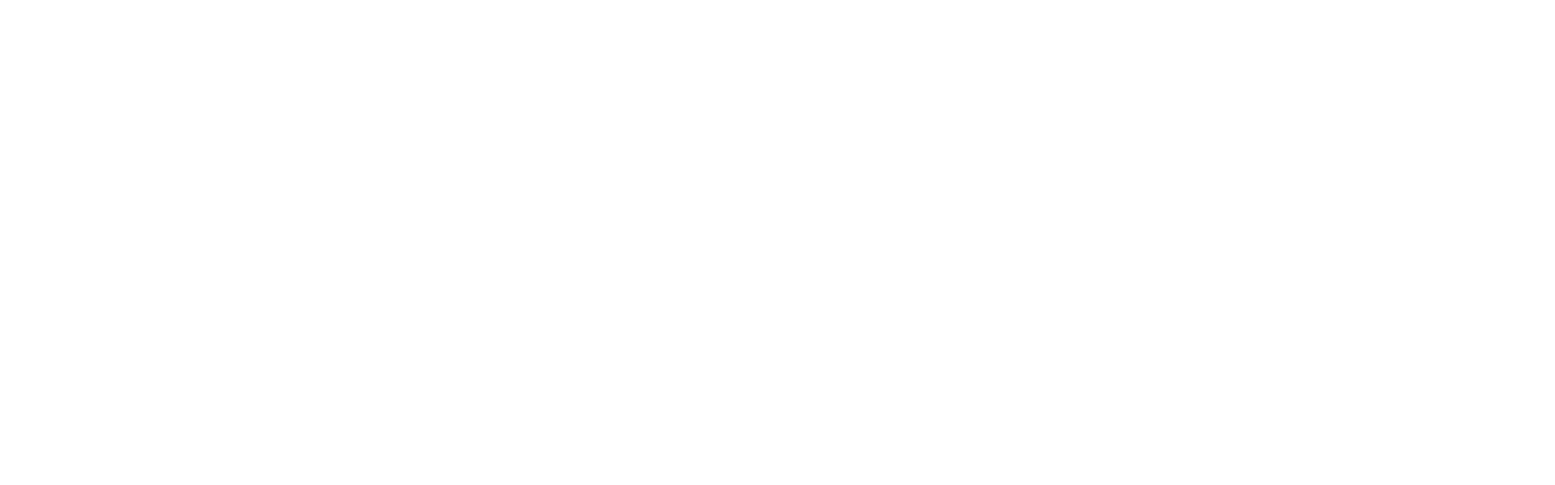
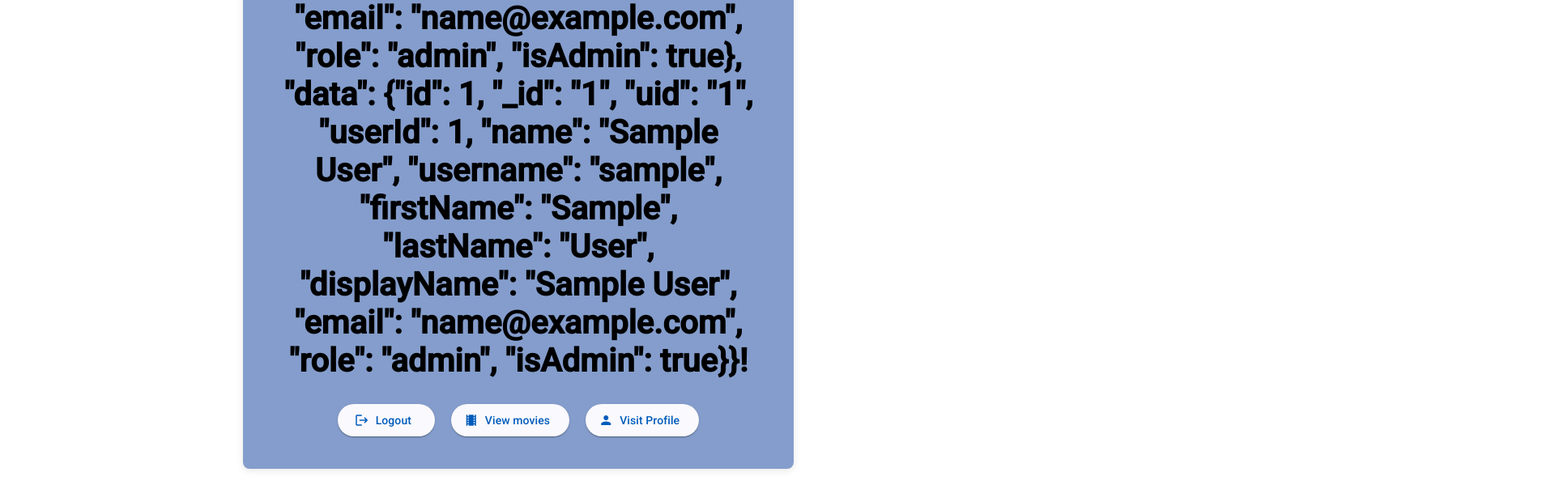
Before and after one commit to eahowell/myFlix-Angular-client, an Angular app: page /welcome in a window 1280 px wide. Shown: the part 1421-2020 px from the top of the page at 81% size, 1920 px wide, since content can reach past the window. Before the commit the page ends 864 px from the top, so only its background shows below. Built offline with nearby package versions, Linux system fonts and the light colour scheme; no server answers; sample sign-in values are in the browser's storage.

Commit message:
Update Welcome Page Display
Updated the welcome page to display different content based on if user is logged in or not

```diff
--- a/src/app/welcome-page/welcome-page.component.html
+++ b/src/app/welcome-page/welcome-page.component.html
@@ -1,8 +1,14 @@
 <main class="main">
   <div class="app-container">
     <div class="content-wrapper">
-      <h1>Welcome to myFlix!</h1>
-      <div class="button-group">
+      <h1>
+        {{
+          username
+            ? "Welcome back to myFlix, " + username + "!"
+            : "Welcome to myFlix!"
+        }}
+      </h1>
+      <div class="button-group" *ngIf="!username">
         <button
           mat-raised-button
           matTooltip="Sign up for a new account"
@@ -11,8 +17,40 @@
         >
           Sign Up
         </button>
-        <button mat-raised-button matTooltip="Login" (click)="openLoginDialog()" color="primary">
+        <button
+          mat-raised-button
+          matTooltip="Login"
+          (click)="openLoginDialog()"
+          color="primary"
+        >
           Login
+        </button>
+      </div>
+      <div class="button-group" *ngIf="username">
+        <button
+          mat-raised-button
+          aria-label="Logout button that logs the user out"
+          matTooltip="Logout"
+          (click)="onLogout()"
+          color="primary"
+        >
+          Logout <mat-icon>logout</mat-icon>
+        </button>
+        <button
+          mat-raised-button
+          matTooltip="Login"
+          (click)="router.navigate(['movies'])"
+          color="primary"
+        >
+          View movies <mat-icon>local_movies</mat-icon>
+        </button>
+        <button
+          mat-raised-button
+          matTooltip="Login"
+          (click)="router.navigate(['profile'])"
+          color="primary"
+        >
+          Visit Profile <mat-icon>person</mat-icon>
         </button>
       </div>
     </div>
--- a/src/app/welcome-page/welcome-page.component.ts
+++ b/src/app/welcome-page/welcome-page.component.ts
@@ -1,25 +1,48 @@
-import { Component, OnInit } from '@angular/core';
+import { Component, OnInit, OnDestroy } from '@angular/core';
 import { MatDialog, MatDialogRef } from '@angular/material/dialog';
 import { CommonModule } from '@angular/common';
 import { MatIconModule } from '@angular/material/icon';
 import { MatButtonModule } from '@angular/material/button';
 import { MatToolbarModule } from '@angular/material/toolbar';
-import {MatTooltipModule} from '@angular/material/tooltip';
+import { MatTooltipModule } from '@angular/material/tooltip';
 import { UserRegistrationFormComponent } from '../user-registration-form/user-registration-form.component';
 import { LoginFormComponent } from '../login-form/login-form.component';
+import { StorageService } from '../local-storage.service';
+import { Subscription } from 'rxjs';
+import { Router } from '@angular/router';
 
 @Component({
   selector: 'app-welcome-page',
   templateUrl: './welcome-page.component.html',
   styleUrl: './welcome-page.component.scss',
   standalone: true,
-  imports: [MatToolbarModule, MatButtonModule, MatIconModule, CommonModule, MatTooltipModule],
+  imports: [
+    MatToolbarModule,
+    MatButtonModule,
+    MatIconModule,
+    CommonModule,
+    MatTooltipModule,
+  ],
 })
-export class WelcomePageComponent implements OnInit {
+export class WelcomePageComponent implements OnInit, OnDestroy {
+  username: string | null = null;
   dialogRef: MatDialogRef<any> | null = null;
-  constructor(public dialog: MatDialog) {}
+  private subscriptions: Subscription[] = [];
 
-  ngOnInit(): void {}
+  constructor(
+    private storageService: StorageService,
+    public dialog: MatDialog,
+    public router: Router
+  ) {}
+
+  ngOnInit(): void {
+    // Subscribe to username changes
+    this.subscriptions.push(
+      this.storageService.watchUsername().subscribe((username) => {
+        this.username = username;
+      })
+    );
+  }
   openUserRegistrationDialog(): void {
     this.dialogRef = this.dialog.open(UserRegistrationFormComponent, {
       maxWidth: '450px',
@@ -47,4 +70,11 @@
       this.dialogRef = null;
     });
   }
+  ngOnDestroy() {
+    this.subscriptions.forEach((sub) => sub.unsubscribe());
+  }
+  onLogout(): void {
+    this.storageService.clearLocalStorage();
+    // this.router.navigate(['welcome']);
+  }
 }
```
